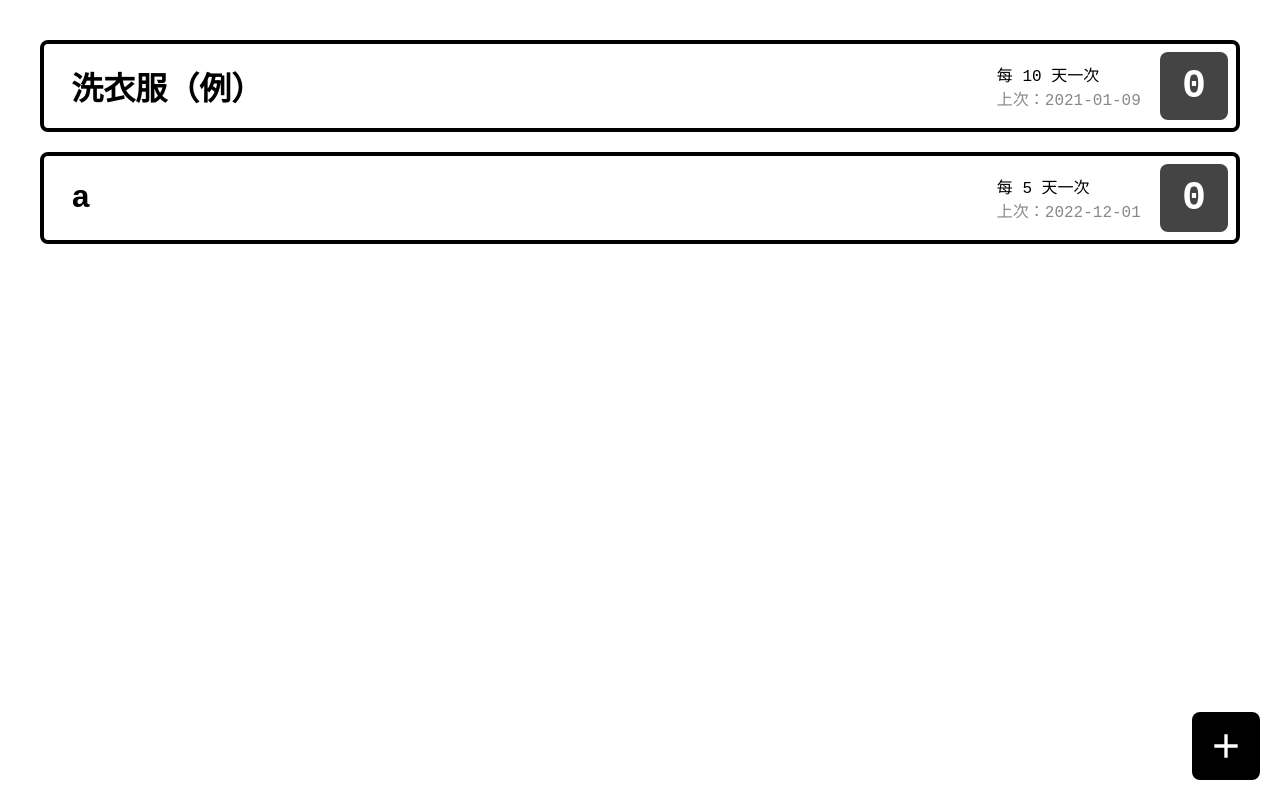
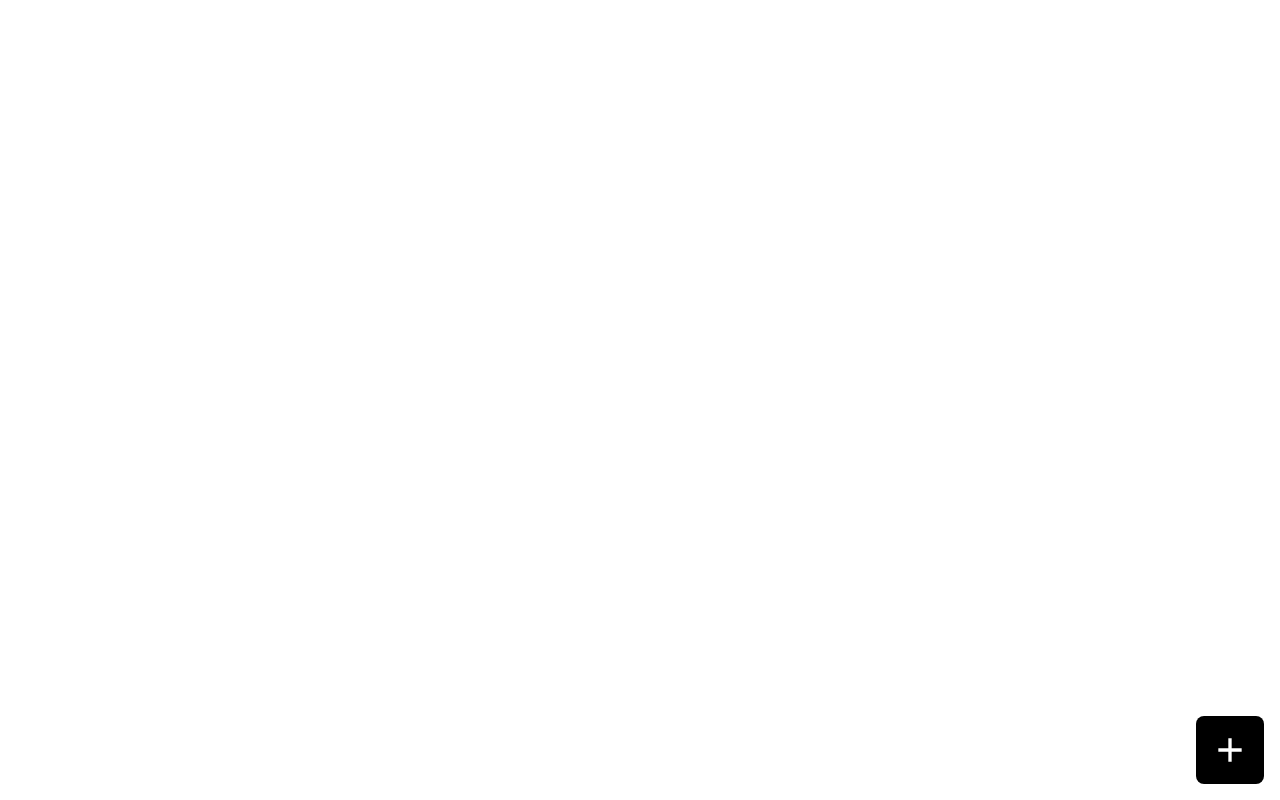
Before and after one commit to gaoryrt/justdoit, a React (Create React App) app: page / in a window 1280 px wide. Built offline with nearby package versions, Linux system fonts and the light colour scheme.

Commit message:
test: 💍 corr

```diff
--- a/public/index.html
+++ b/public/index.html
@@ -3,7 +3,7 @@
   <head>
     <meta charset="utf-8" />
     <link rel="icon" href="%PUBLIC_URL%/favicon.ico" />
-    <meta name="viewport" content="width=device-width, initial-scale=1" />
+    <meta name="viewport" content="width=device-width, initial-scale=1, maximum-scale=1, minimum-scale=1, user-scalable=no, viewport-fit=cover">
     <meta name="theme-color" content="#000000" />
     <meta
       name="description"
@@ -24,6 +24,12 @@
       work correctly both with client-side routing and a non-root public URL.
       Learn how to configure a non-root public URL by running `npm run build`.
     -->
+    <script
+      src="//7n.bczcdn.com/baicizhan/lib/react-polyfill/v1.0.1/prod/react-polyfill.js"
+      crossorigin="anonymous"
+    ></script>
+    <script src="//cdn.jsdelivr.net/npm/promise-polyfill@8/dist/polyfill.min.js"></script>
+
     <title>React App</title>
   </head>
   <body>
--- a/src/App.js
+++ b/src/App.js
@@ -1,56 +1,115 @@
-import dayjs from 'dayjs';
-import React, { useState } from 'react';
-import './App.css';
+import dayjs from "dayjs";
+import React, { useEffect, useState } from "react";
+import "./App.css";
 
 export default function App() {
-  const [list, setList] = useState([{
-    key: 0,
-    name: 'a',
-    duration: 5,
-    lasttime: 1669893940000
-  }, {
-    key: 2,
-    name: '洗衣服（例）',
-    duration: 10,
-    lasttime: 1610184327000
-  }])
-  return <div className="list">{
-    list
-      .sort((b, a) => (b.lasttime + b.duration * 86400000) - (a.lasttime + a.duration * 86400000))
-      .map(o => <Card onRenew={() => {
-        setList(l => l.map(o2 => {
-          if (o2.key !== o.key) return o2
-          return {...o2, lasttime: +new Date()}
-        }))
-      }} onDel={() => {}} key={o.key} {...o}/>)
+  const [list, setList] = useState(JSON.parse(localStorage.getItem('list') || '[]'));
+  useEffect(() => {
+    localStorage.setItem("list", JSON.stringify(list));
+  }, [list]);
+  return (
+    <div className="list">
+      {list
+        .sort(
+          (b, a) =>
+            b.lasttime +
+            b.duration * 86400000 -
+            (a.lasttime + a.duration * 86400000)
+        )
+        .map((o) => (
+          <Card
+            onChange={(o3) => {
+              const newList = list.map((o2) => {
+                if (o2.key !== o.key) return o2;
+                return { ...o2, ...o3 };
+              });
+              setList(newList);
+            }}
+            onDel={() => {
+              if (window.confirm("确定删除本条？")) {
+                setList((l) => l.filter((o2) => o2.key !== o.key));
               }
-  <div className='plus center' onClick={async () => {
-    const name = window.prompt('该活动叫什么')
-    const duration = window.prompt('每几天做一次')
-    const lasttime = dayjs(window.prompt('上次啥时候做的？YYYYMMDD')).valueOf()
-    setList(l => l.concat({
+            }}
+            key={o.key}
+            {...o}
+          />
+        ))}
+      <div
+        className="plus center"
+        onClick={async () => {
+          const name = window.prompt("活动叫什么");
+          if (!name) return;
+          const duration = window.prompt("每几天做一次");
+          const lasttime = dayjs(
+            window.prompt("上次啥时候做的？YYYYMMDD")
+          ).valueOf();
+          const newList = list.concat({
             key: +new Date(),
             name,
             duration,
-      lasttime
-    }))
-  }}>
-    <svg width="40" height="40" viewBox="0 0 24 24"><path fill="currentColor" d="M19 12.998h-6v6h-2v-6H5v-2h6v-6h2v6h6z"></path></svg>  </div>
+            lasttime,
+          });
+          setList(newList);
+        }}
+      >
+        <svg width="40" height="40" viewBox="0 0 24 24">
+          <path
+            fill="currentColor"
+            d="M19 12.998h-6v6h-2v-6H5v-2h6v-6h2v6h6z"
+          ></path>
+        </svg>
       </div>
+    </div>
+  );
 }
 
-
-const Card = ({name, duration, lasttime, onRenew, onDel}) => {
-  const diff = Math.floor((lasttime + duration * 86400000 - new Date()) / 86400000)
-  return <div className='line card' onDoubleClick={onDel}>
-    <div className="c">{name}</div>
-    <div className="grow"></div>
-    <div className='c'>
-      <div className="s">每 {duration} 天一次</div>
-      <div className="s g">上次：{dayjs(lasttime).format('YYYY-MM-DD')}</div>
+const Card = ({ name, duration, lasttime, onChange, onDel }) => {
+  const diff = Math.floor(
+    (lasttime + duration * 86400000 - new Date()) / 86400000
+  );
+  return (
+    <div className="line card">
+      <div
+        className="c"
+        onClick={() => {
+          const name = window.prompt("活动叫什么");
+          if (name) onChange({ name });
+        }}
+      >
+        {name}
       </div>
-    <div className="renew center" onClick={onRenew}>
+      <div className="grow" onClick={onDel}></div>
+      <div className="c">
+        <div
+          className="s"
+          onClick={() => {
+            const duration = window.prompt("每几天做一次");
+            if (duration) onChange({ duration });
+          }}
+        >
+          每 {duration} 天
+        </div>
+        <div
+          className="s g"
+          onClick={() => {
+            const lasttime = dayjs(
+              window.prompt("上次啥时候做的？YYYYMMDD")
+            ).valueOf();
+            onChange({ lasttime });
+          }}
+        >
+          {dayjs(lasttime).format("YYYY-MM-DD")}
+        </div>
+      </div>
+      <div
+        className="renew center"
+        onClick={() => {
+          if (window.confirm("已经完成了吗"))
+            onChange({ lasttime: +new Date() });
+        }}
+      >
         <div className="b">{Math.max(0, diff)}</div>
       </div>
     </div>
-}
+  );
+};
--- a/src/index.css
+++ b/src/index.css
@@ -22,16 +22,17 @@ html {
 }
 
 .card {
-  font-size: 32px;
+  font-size: 28px;
   border: 4px solid #000;
   border-radius: 8px;
   padding: 8px;
-  margin-bottom: 20px;
+  margin-bottom: 10px;
 }
 
 .s {
-  font-size: 16px;
+  font-size: 20px;
   font-weight: normal;
+  white-space: nowrap;
 }
 
 .c {
@@ -49,7 +50,7 @@ html {
 
 .list {
   position: relative;
-  padding: 40px;
+  padding: 4px;
 }
 
 .line {
@@ -70,8 +71,8 @@ html {
 
 .plus {
   position: fixed;
-  bottom: 20px;
-  right: 20px;
+  bottom: 16px;
+  right: 16px;
   background-color: #000;
   color: #fff;
   height: 68px;
```
Lines whose indentation alone changed are shown as unchanged.
